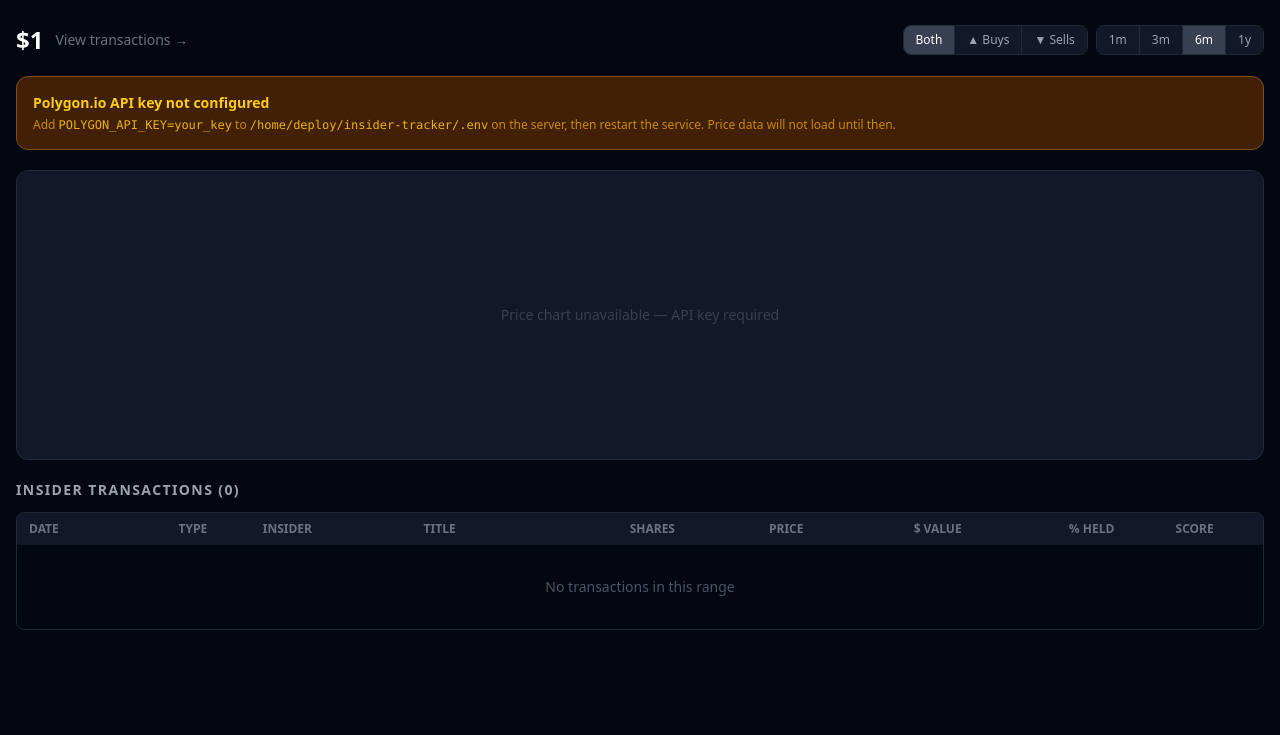
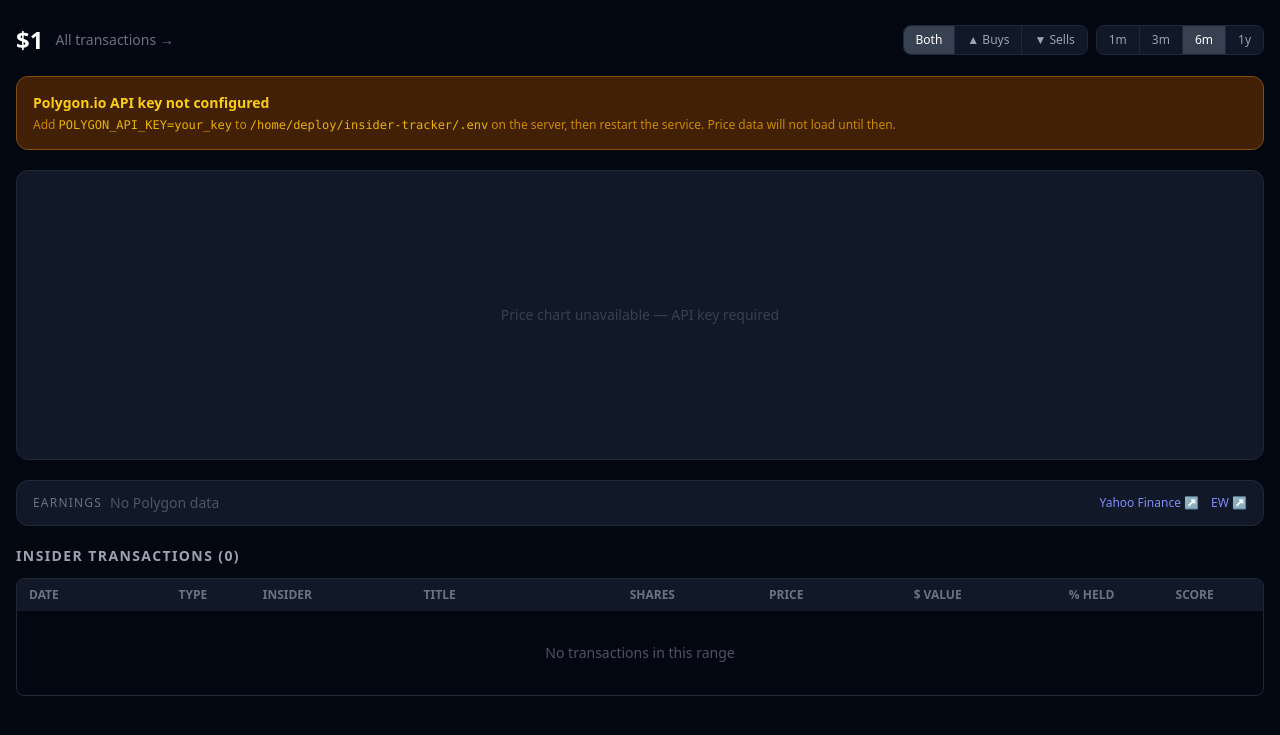
Before and after one commit to cdelvalle81282/insider-tracker, a FastAPI app: page /chart/1 in a window 1280 px wide. Shown: the part 49-784 px from the top of the page. Run offline with FastAPI, Linux system fonts and the light colour scheme; data that the repository does not hold is empty; some libraries are stand-ins or nearby versions.

Commit message:
Ticker links → chart page; add earnings estimate card
- All ticker badges in dashboard, cluster activity, and filing detail now link to /chart/{ticker}
- filing.html: $TICKER link → chart, old chart button → "All transactions" (issuer page)
- chart.html: earnings card shows Polygon-estimated next quarter date with urgency color (yellow if ≤30d), plus Yahoo Finance + EarningsWhispers links; degrades gracefully with no API key
- polygon_client: add get_earnings_estimate() using /vX/reference/financials

Co-Authored-By: Claude Sonnet 4.6 (1M context) <noreply@anthropic.com>

```diff
--- a/app.py
+++ b/app.py
@@ -435,6 +435,7 @@ async def chart_view(
     ticker = ticker.upper()
 
     bars = polygon_client.get_daily_bars(ticker, from_date, to_date, api_key)
+    earnings = polygon_client.get_earnings_estimate(ticker, api_key)
     filings = queries.get_issuer_filings(_db(request), ticker, days=days)
 
     # Build marker list for Lightweight Charts
@@ -465,6 +466,7 @@ async def chart_view(
         "bars_json": json.dumps(bars),
         "markers_json": json.dumps(markers),
         "filings": filings,
+        "earnings": earnings,
         "code_filter": code_filter,
         "has_api_key": bool(api_key),
         "ranges": list(_RANGE_DAYS.keys()),
--- a/polygon_client.py
+++ b/polygon_client.py
@@ -1,9 +1,9 @@
 """
-Polygon.io API client — daily OHLCV bars for the chart page.
+Polygon.io API client — daily OHLCV bars and earnings estimates for the chart page.
 """
 from __future__ import annotations
 
-from datetime import date, datetime, timezone
+from datetime import date, datetime, timedelta, timezone
 
 import httpx
 
@@ -54,3 +54,46 @@ def get_daily_bars(
             "volume": bar.get("v", 0),
         })
     return bars
+
+
+def get_earnings_estimate(ticker: str, api_key: str) -> dict | None:
+    """
+    Fetch the most recent quarterly period from Polygon financials and estimate
+    the next earnings date (last period + 91 days).
+    Returns None on any error or missing API key so the chart degrades gracefully.
+    """
+    if not api_key:
+        return None
+    try:
+        resp = httpx.get(
+            "https://api.polygon.io/vX/reference/financials",
+            params={
+                "ticker": ticker.upper(),
+                "timeframe": "quarterly",
+                "limit": 1,
+                "sort": "period_of_report_date",
+                "order": "desc",
+                "apiKey": api_key,
+            },
+            timeout=5.0,
+        )
+        resp.raise_for_status()
+        results = resp.json().get("results") or []
+        if not results:
+            return None
+        r = results[0]
+        last = r.get("period_of_report_date")
+        if not last:
+            return None
+        last_date = date.fromisoformat(last)
+        estimated_next = last_date + timedelta(days=91)
+        days_until = (estimated_next - date.today()).days
+        return {
+            "last_period": last,
+            "fiscal_period": r.get("fiscal_period", ""),
+            "fiscal_year": r.get("fiscal_year", ""),
+            "estimated_next": estimated_next.isoformat(),
+            "days_until": days_until,
+        }
+    except Exception:
+        return None
--- a/templates/chart.html
+++ b/templates/chart.html
@@ -7,7 +7,7 @@
 <div class="flex flex-wrap items-center justify-between gap-3 mb-5">
   <div class="flex items-center gap-3">
     <h1 class="text-2xl font-bold text-white">${{ ticker }}</h1>
-    <a href="/issuer/{{ ticker }}" class="text-gray-500 hover:text-white text-sm">View transactions →</a>
+    <a href="/issuer/{{ ticker }}" class="text-gray-500 hover:text-white text-sm">All transactions →</a>
   </div>
 
   <div class="flex items-center gap-2">
@@ -61,6 +61,39 @@
     Price chart unavailable — API key required
   </div>
   {% endif %}
+</div>
+
+<!-- Earnings card -->
+<div class="bg-gray-900 border border-gray-800 rounded-xl px-4 py-3 mb-5 flex flex-wrap items-center gap-x-6 gap-y-2">
+  <div class="flex items-center gap-2">
+    <span class="text-gray-500 text-xs uppercase tracking-widest">Earnings</span>
+    {% if earnings %}
+      {% if earnings.days_until >= 0 and earnings.days_until <= 30 %}
+      <span class="text-yellow-400 font-semibold text-sm">
+        ⚠ Est. {{ earnings.estimated_next }}
+        <span class="text-yellow-600 font-normal text-xs">({{ earnings.days_until }}d away)</span>
+      </span>
+      {% elif earnings.days_until > 30 and earnings.days_until <= 90 %}
+      <span class="text-gray-300 text-sm">
+        Est. {{ earnings.estimated_next }}
+        <span class="text-gray-500 font-normal text-xs">({{ earnings.days_until }}d)</span>
+      </span>
+      {% else %}
+      <span class="text-gray-500 text-sm">
+        Est. {{ earnings.estimated_next }}
+      </span>
+      {% endif %}
+      <span class="text-gray-700 text-xs">· Last: {{ earnings.fiscal_period }} {{ earnings.fiscal_year }} ({{ earnings.last_period }})</span>
+    {% else %}
+    <span class="text-gray-600 text-sm">No Polygon data</span>
+    {% endif %}
+  </div>
+  <div class="flex items-center gap-3 ml-auto text-xs">
+    <a href="https://finance.yahoo.com/calendar/earnings?symbol={{ ticker }}" target="_blank" rel="noopener"
+       class="text-indigo-400 hover:text-indigo-300">Yahoo Finance ↗</a>
+    <a href="https://www.earningswhispers.com/stocks/{{ ticker | lower }}" target="_blank" rel="noopener"
+       class="text-indigo-400 hover:text-indigo-300">EW ↗</a>
+  </div>
 </div>
 
 <!-- Transaction table -->
```
Also changed, not shown: templates/_tables_partial.html (+4 -4 lines), templates/filing.html (+4 -4 lines).
